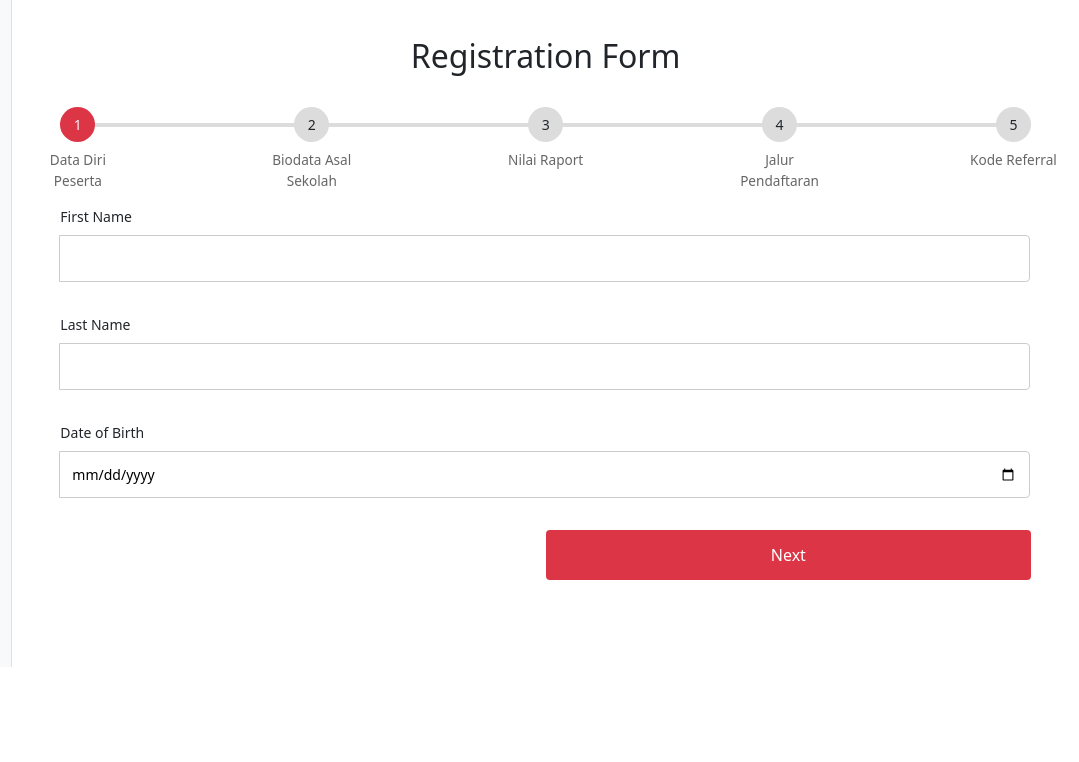
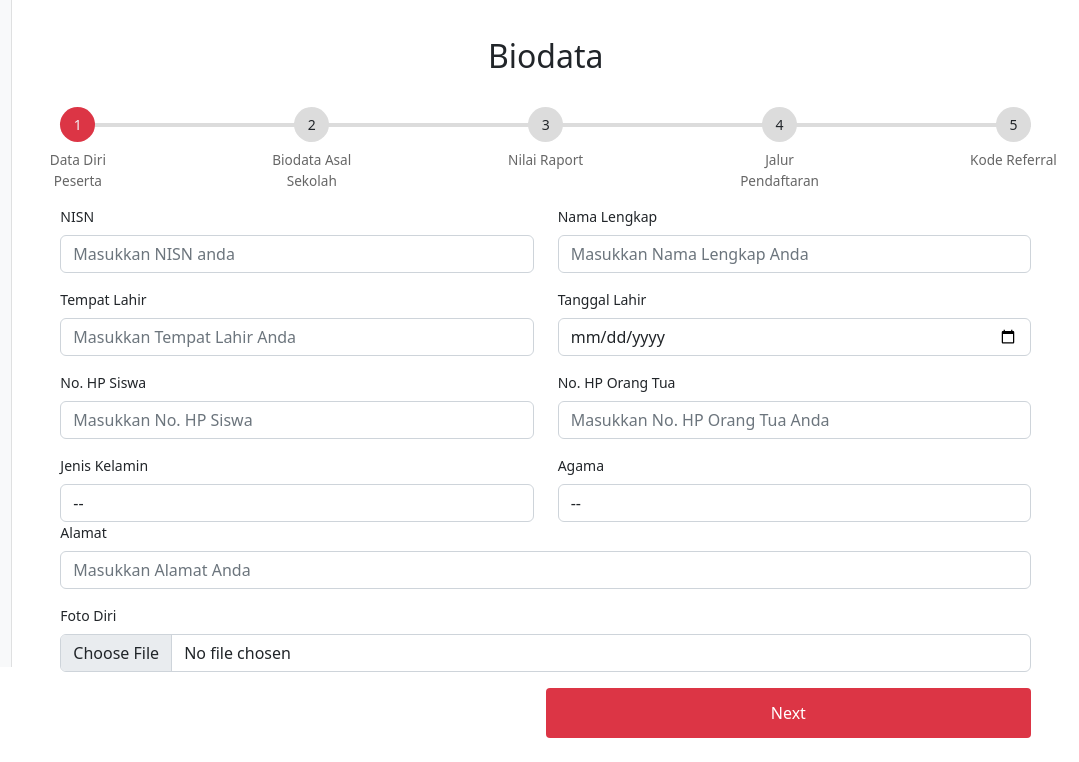
Before and after one commit to afrialivan/Perisai, a plain HTML site: page dashboard.html in a window 1280 px wide. Shown: the part 133-895 px from the top of the page, 201-1280 px from the left. Before the commit the page ends 800 px from the top, so only its background shows below. Drawn offline with nearby package versions, Linux system fonts and the light colour scheme; files whose address does not match are found by name.

Commit message:
update ygy

```diff
--- a/css/dashboard.css
+++ b/css/dashboard.css
@@ -208,7 +208,7 @@ label {
 
 /* Styles for input group. */
 .input-group {
-  margin: 2rem 0;
+  margin: 0.5rem 0;
 }
 .form-step {
   display: none;
--- a/dashboard.html
+++ b/dashboard.html
@@ -140,7 +140,7 @@
 
         <!-- form -->
         <form action="#" class="form">
-          <h2 class="text-center">Registration Form</h2>
+          <h2 class="text-center">Biodata</h2>
 
           <!-- Progress Bar  -->
           <div class="progressbar">
@@ -154,17 +154,79 @@
 
           <!-- Form item - Basic -->
           <div class="form-step form-step-active">
-            <div class="input-group">
-              <label for="firstName">First Name</label>
-              <input type="text" name="firstName" id="firstName" />
+            <div class="row">
+              <div class="col-lg-6">
+                <label for="nisn">NISN</label>
+                <input class="form-control" type="text" name="nisn" id="nisn" placeholder="Masukkan NISN anda"/>
+              </div>
+              <div class="col-lg-6">
+                <div class="mb-3">
+                  <label for="name">Nama Lengkap</label>
+                  <input class="form-control" type="text" name="name" id="name" placeholder="Masukkan Nama Lengkap Anda"/>
+                </div>
+              </div>
             </div>
-            <div class="input-group">
-              <label for="lastName">Last Name</label>
-              <input type="text" name="lastName" id="lastName" />
+            <div class="row">
+              <div class="col-lg-6">
+                <div class="mb-3">
+                  <label for="tempatLahir">Tempat Lahir</label>
+                  <input class="form-control" type="text" name="tempatLahir" id="tempatLahir" placeholder="Masukkan Tempat Lahir Anda"/>
+                </div>
+              </div>
+              <div class="col-lg-6">
+                <div class="mb-3">
+                  <label for="tanggalLahir">Tanggal Lahir</label>
+                  <input class="form-control" type="date" name="tanggalLahir" id="tanggalLahir" />
+                </div>
+              </div>
             </div>
-            <div class="input-group">
-              <label for="dob">Date of Birth</label>
-              <input type="date" name="dob" id="dob" />
+            <div class="row">
+              <div class="col-lg-6">
+                <div class="mb-3">
+                  <label for="hpSiswa">No. HP Siswa</label>
+                  <input class="form-control" type="text" name="hpSiswa" id="hpSiswa" placeholder="Masukkan No. HP Siswa"/>
+                </div>
+              </div>
+              <div class="col-lg-6">
+                <div class="mb-3">
+                  <label for="hpOrangtua">No. HP Orang Tua</label>
+                  <input class="form-control" type="text" name="hpOrangtua" id="hpOrangtua" placeholder="Masukkan No. HP Orang Tua Anda"/>
+                </div>
+              </div>
+            </div>
+            <div class="row">
+              <div class="col-lg-6">
+                <label for="jenisKelamin">Jenis Kelamin</label>
+                <select class="form-control" name="jenisKelamin" id="jenisKelamin">
+                  <option>--</option>
+                  <option>Laki-laki</option>
+                  <option>Perempuan</option>
+                </select>
+              </div>
+              <div class="col-lg-6">
+                <label for="agama">Agama</label>
+                <select class="form-control" name="agama" id="agama">
+                  <option>--</option>
+                  <option>Islam</option>
+                  <option>Kristen</option>
+                </select>
+              </div>
+            </div>
+            <div class="row">
+              <div class="col-lg-12">
+                <div class="mb-3">
+                  <label for="alamat">Alamat</label>
+                  <input class="form-control" type="text" name="alamat" id="alamat" placeholder="Masukkan Alamat Anda"/>
+                </div>
+              </div>
+            </div>
+            <div class="row">
+              <div class="col-lg-12">
+                <div class="mb-3">
+                  <label for="formFile" class="form-label">Foto Diri</label>
+                  <input class="form-control" class="form-control" type="file" id="formFile">
+                </div>
+              </div>
             </div>
             <div class="">
               <a href="#" class="btn btn-next width-50 ml-auto">Next</a>
```
